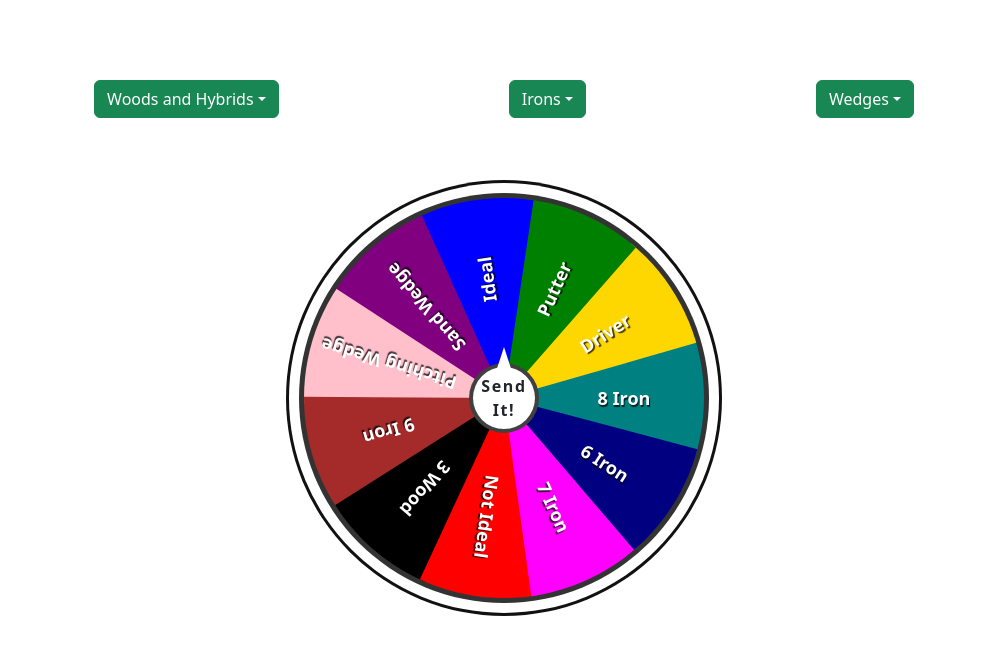
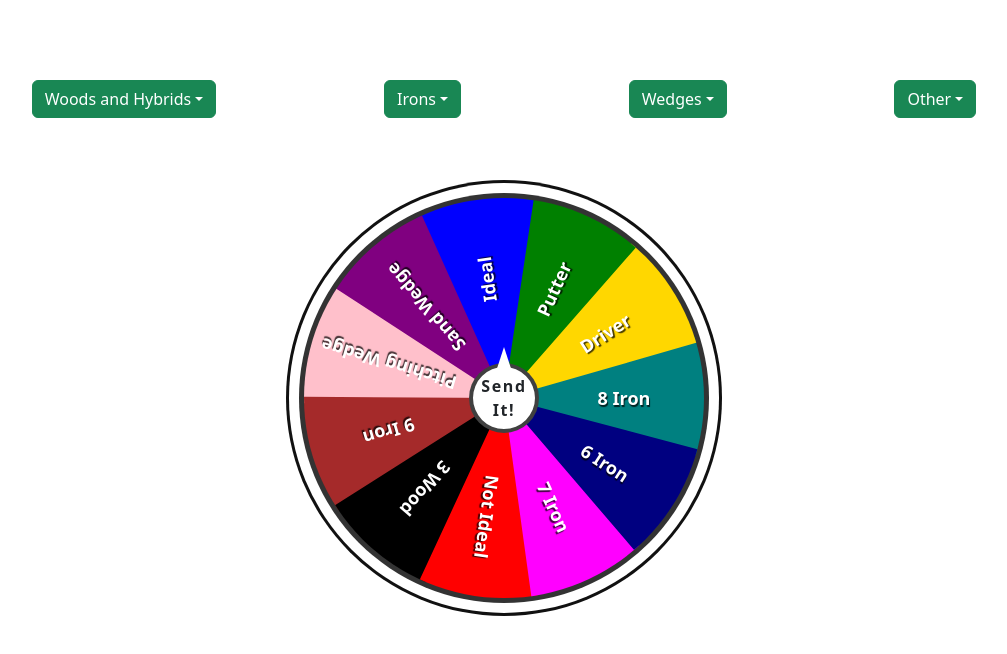
Before and after one commit to connork97/Wheel-Of-Not-Ideal, a React (Create React App) app in the folder client/: page / in a window 1280 px wide. Shown: the top 654 px of the page, without its empty margins (136-1143 px from the left). Built offline with nearby package versions, Linux system fonts and the light colour scheme.

Commit message:
added custom club functionality, and confirmation for repeats

```diff
--- a/client/src/App.js
+++ b/client/src/App.js
@@ -10,7 +10,7 @@ function App() {
 
   const [activeClubs, setActiveClubs] = useState(['8 Iron', 'Driver', 'Putter','Ideal', 'Sand Wedge', 'Pitching Wedge', '9 Iron', '3 Wood', 'Not Ideal', '7 Iron', '6 Iron'])
 
-  const woodsAndHybrids = ['3 Wood', '5 Wood', '1 Hybrid', '2 Hybrid', '3 Hybrid', '4 Hybrid', '5 Hybrid'];
+  const woodsAndHybrids = ['5 Wood', '1 Hybrid', '2 Hybrid', '3 Hybrid', '4 Hybrid', '5 Hybrid'];
   const irons = ['1 Iron', '2 Iron', '3 Iron', '4 Iron', '5 Iron'];
   const wedges = ['Gap Wedge', 'Lob Wedge', 'Trouble Wedge'];
 
@@ -19,14 +19,22 @@ function App() {
       <div className='clubDropdownsWrapperDiv'>
         <ClubsDropdown
           clubs={woodsAndHybrids}
+          activeClubs={activeClubs}
           setActiveClubs={setActiveClubs}
         />
         <ClubsDropdown
           clubs={irons}
+          activeClubs={activeClubs}
           setActiveClubs={setActiveClubs}
         />
         <ClubsDropdown
           clubs={wedges}
+          activeClubs={activeClubs}
+          setActiveClubs={setActiveClubs}
+        />
+        <ClubsDropdown
+          clubs={[]}
+          activeClubs={activeClubs}
           setActiveClubs={setActiveClubs}
         />
       </div>
--- a/client/src/components/ClubsDropdown.js
+++ b/client/src/components/ClubsDropdown.js
@@ -1,39 +1,112 @@
 import React, {useState, useEffect} from 'react';
 
+import styles from './ClubsDropdown.module.css';
+
 import Dropdown from 'react-bootstrap/Dropdown';
+import Form from 'react-bootstrap/Form';
+import ConfirmClubModal from './ConfirmClubModal';
 
-const ClubsDropdown = ({clubs, setActiveClubs}) => {
+const ClubsDropdown = ({clubs, setActiveClubs, activeClubs}) => {
 
     const [dropdownText, setDropdownText] = useState('');
 
+    const [showModal, setShowModal] = useState(false);
+    const [confirmClub, setConfirmClub] = useState('');
+    const [isOpen, setIsOpen] = useState(false);
+    const [inputValue, setInputValue] = useState('');
+    const [addClubAnyway, setAddClubAnyway] = useState(false);
+
     useEffect(() => {
-        if (clubs[0] === '3 Wood') {
+        if (addClubAnyway) {
+            setActiveClubs((prevClubs) => {
+                return [...prevClubs, confirmClub];
+            });
+        }
+        setAddClubAnyway(false);
+    }, [addClubAnyway])
+
+    const handleToggle = () => {
+      setIsOpen(!isOpen);
+    };
+
+    const handleInputChange = (event) => {
+      setInputValue(event.target.value);
+    };
+
+    const handleInputBlur = () => {
+      setIsOpen(false);
+    };
+
+    const addClub = (club) => {
+        console.log("TYPE OF", typeof club)
+        const lowerCaseActiveClubsArr = activeClubs.map(str => str.toLowerCase());
+        const splitNewClub = club.split(' ');
+        const newClub = splitNewClub.map(word => word.charAt(0).toUpperCase() + word.slice(1)).join(' ');
+        setConfirmClub(newClub);
+        if (!lowerCaseActiveClubsArr.includes(club.toLowerCase())) {
+            setActiveClubs((prevClubs) => {
+                return [...prevClubs, newClub];
+            });
+        } else {
+            setShowModal(true);
+        }
+    };
+
+    const handleFormSubmit = (event) => {
+        event.preventDefault();
+        addClub(inputValue);
+        setInputValue('');
+        setIsOpen(false);
+    };
+
+    useEffect(() => {
+        if (clubs[0] === '5 Wood') {
             setDropdownText('Woods and Hybrids');
         } else if (clubs[0] === '1 Iron') {
             setDropdownText('Irons');
         } else if (clubs[0] === 'Gap Wedge') {
             setDropdownText('Wedges');
-        } else return;
+        } else {
+            setDropdownText('Other')
+        };
     }, []);
 
-    const addClub = (club) => {
-        setActiveClubs((prevClubs) => {
-            return [...prevClubs, club]
-        });
-    };
-
     const renderClubOptions = () => {
+        if (clubs.length) {
             return clubs.map((club, index) => (
-            <Dropdown.Item key={index} onClick={() => addClub(club)}>
+                <Dropdown.Item key={index} onClick={() => addClub(club)} enabled={false}>
                     {club}
                 </Dropdown.Item>
             ));
+        } else {
+            return (
+                        <Form onSubmit={handleFormSubmit}>
+                            <Form.Control
+                                type="text"
+                                placeholder="Type something..."
+                                value={inputValue}
+                                onChange={handleInputChange}
+                                onBlur={handleInputBlur}
+                                autoFocus
+                                className={styles.otherClubInput}
+                            />
+                        </Form>
+            )
+        }
     };
 
 
 
     return (
-        <Dropdown>
+        <div>
+            <ConfirmClubModal
+                showModal={showModal}
+                setShowModal={setShowModal}
+                confirmClub={confirmClub}
+                setAddClubAnyway={setAddClubAnyway}
+            >
+            </ConfirmClubModal>
+            <Dropdown show={isOpen} onToggle={handleToggle}>
                 <Dropdown.Toggle variant="success" id="dropdown-basic">
                     {dropdownText}
                 </Dropdown.Toggle>
@@ -41,8 +114,8 @@ const ClubsDropdown = ({clubs, setActiveClubs}) => {
                 {renderClubOptions()}
             </Dropdown.Menu>
         </Dropdown>
-    )
-
-}
+      </div>
+    );
+};
 
 export default ClubsDropdown;
--- /dev/null
+++ b/client/src/components/ClubsDropdown.module.css
@@ -0,0 +1,4 @@
+.otherClubInput, .otherClubInput:focus {
+    box-shadow: none;
+    border: none;
+  }
--- /dev/null
+++ b/client/src/components/ConfirmClubModal.js
@@ -0,0 +1,36 @@
+import React, {useState} from 'react';
+
+import Button from 'react-bootstrap/Button';
+import Modal from 'react-bootstrap/Modal';
+
+const ConfirmClubModal = ({showModal, setShowModal, confirmClub, setAddClubAnyway}) => {
+    // const [show, setShow] = useState(false);
+
+    const handleClose = () => setShowModal(false);
+
+    const handleAddClubAnyway = () => {
+        setAddClubAnyway(true);
+        handleClose();
+    }
+
+    return (
+      <>
+        <Modal show={showModal} onHide={handleClose}>
+          <Modal.Header closeButton>
+            <Modal.Title>Confirm Club</Modal.Title>
+          </Modal.Header>
+          <Modal.Body>You already have "{confirmClub}" on the wheel.<br></br>Are you sure you want to add it again?</Modal.Body>
+          <Modal.Footer>
+            <Button variant="secondary" onClick={handleAddClubAnyway}>
+              Yes, I'm sure
+            </Button>
+            <Button variant="primary" onClick={handleClose}>
+              No, don't add "{confirmClub}" again
+            </Button>
+          </Modal.Footer>
+        </Modal>
+      </>
+    )
+};
+
+export default ConfirmClubModal;
```
Lines whose indentation alone changed are shown as unchanged.
